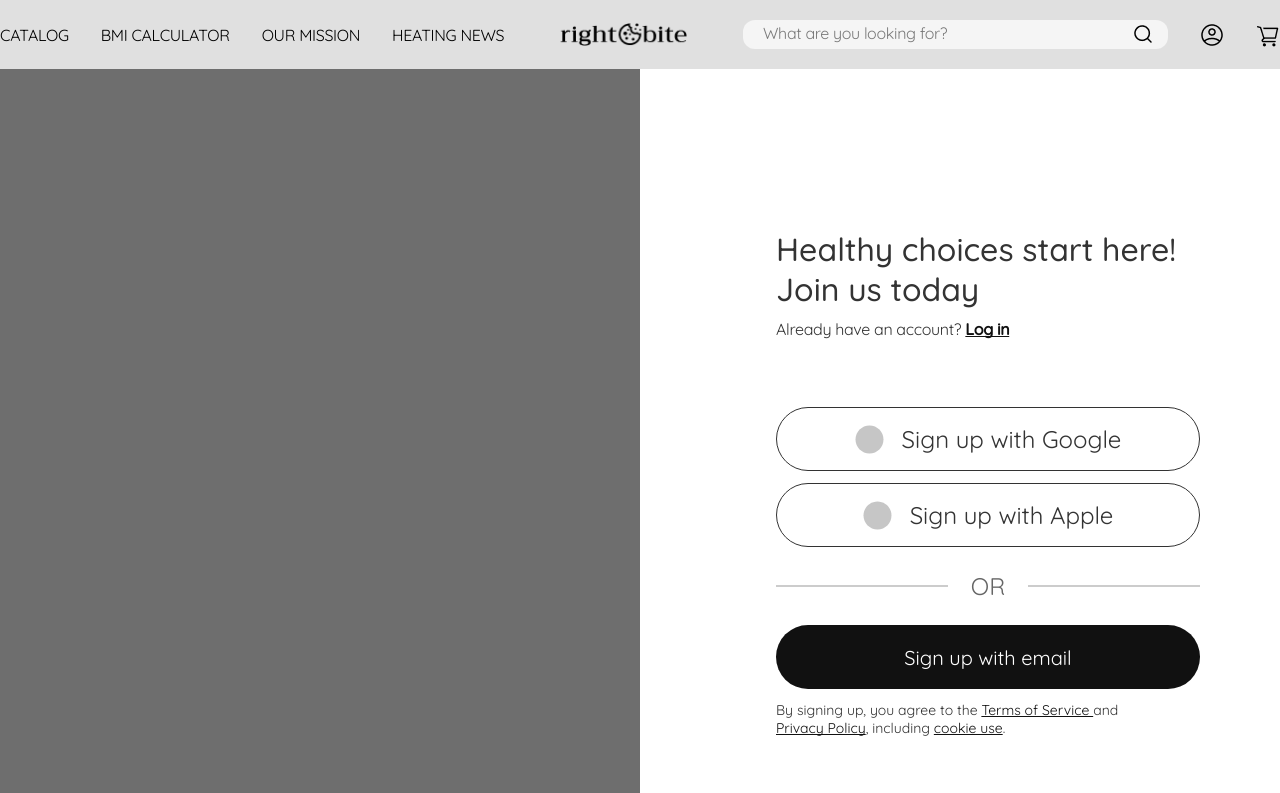
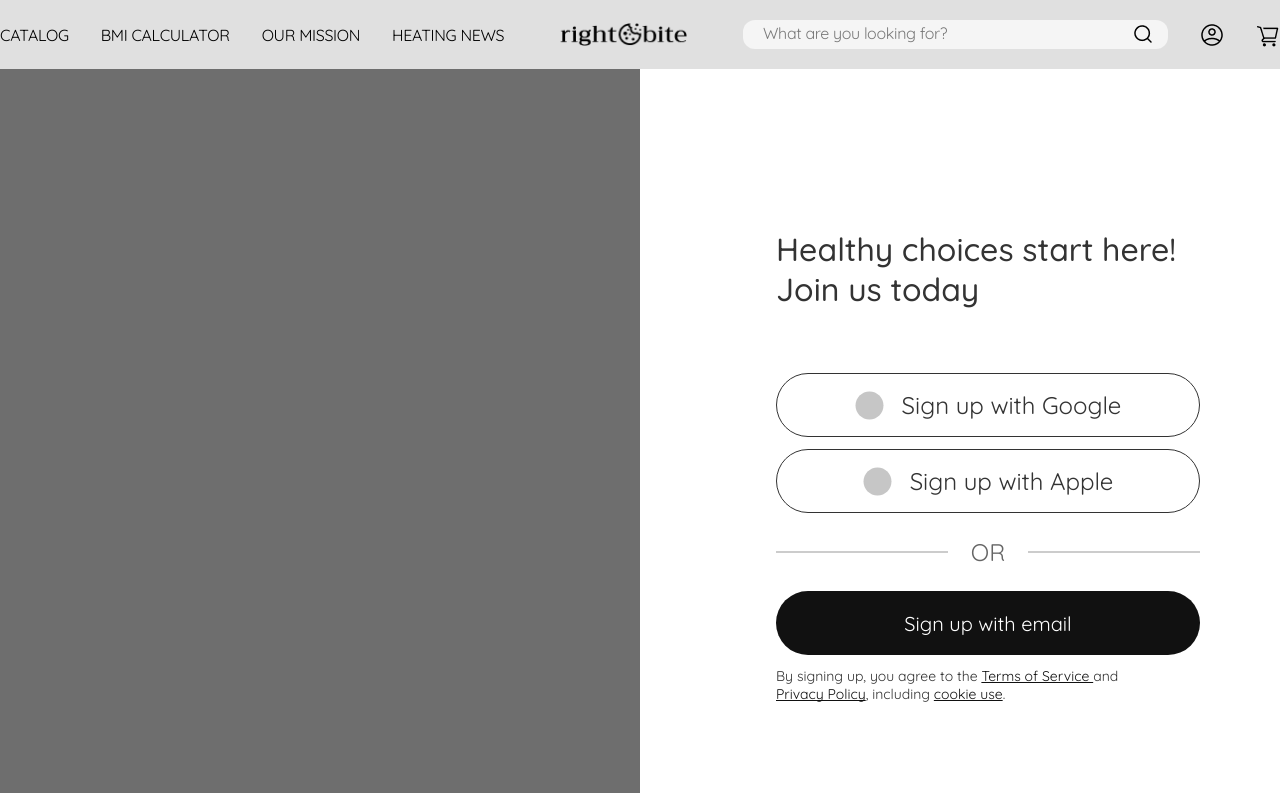
Before and after one commit to t3vel/online-store-frontend, a React (Vite) app: page /online-store-frontend/signup in a window 1280 px wide. Shown: the top 793 px of the page. Built offline with nearby package versions, Linux system fonts and the light colour scheme.

Commit message:
feat(ui): add footer to login/signup pages, adjust routing

```diff
--- a/src/components/FarmToHome/FarmToHome.jsx
+++ b/src/components/FarmToHome/FarmToHome.jsx
@@ -1,8 +1,8 @@
-import styles from "./FarmToHome.module.css";
-import picture from "./img/picture1.png";
-import search from "./img/search-icon.png";
-import filter from "./img/filter-icon.png";
-import sliders from "./img/sliders-icon.png";
+import styles from './FarmToHome.module.css';
+import picture from './img/picture1.png';
+// import search from './img/search-icon.png';
+// import filter from './img/filter-icon.png';
+// import sliders from './img/sliders-icon.png';
 
 export default function FarmToHome() {
   return (
@@ -12,7 +12,7 @@ export default function FarmToHome() {
           Fresh Organic Supply Direct From Farmer to Home
         </div>
         <div className={styles.nav}>
-          <div className={styles.left}>
+          {/* <div className={styles.left}>
             <button className={styles.navBtn}>
               <img src={search} /> Searh by keywords
             </button>
@@ -22,7 +22,7 @@ export default function FarmToHome() {
             <button className={styles.navBtn}>
               <img src={sliders} /> Sort by
             </button>
-          </div>
+          </div> */}
           <div className={styles.right}>
             <button className={styles.show}>Show More</button>
           </div>
--- a/src/components/FarmToHome/FarmToHome.module.css
+++ b/src/components/FarmToHome/FarmToHome.module.css
@@ -13,7 +13,7 @@
 
 .nav {
   display: flex;
-  justify-content: space-between;
+  justify-content: flex-end;
   align-items: center;
   margin: 42px 0 42px 0;
 }
--- a/src/pages/CreateAcc/CreateAcc.jsx
+++ b/src/pages/CreateAcc/CreateAcc.jsx
@@ -1,9 +1,10 @@
-import { useState } from "react";
-import { Link } from "react-router-dom";
-import Header from "../../components/Header/Header";
+import { useState } from 'react';
+import { Link } from 'react-router-dom';
+import Header from '../../components/Header/Header';
+import Footer from '../../components/Footer/Footer';
 
-import styles from "./CreateAcc.module.css";
-import staticEyeOffIcon from "./img/icon.png";
+import styles from './CreateAcc.module.css';
+import staticEyeOffIcon from './img/icon.png';
 
 export default function CreateAcc() {
   const [passwordShown, setPasswordShown] = useState(false);
@@ -24,9 +25,9 @@ export default function CreateAcc() {
                 <p className={styles.inntitle}>
                   Already have an ccount?
                   <Link to="/login" className={styles.link}>
-                    {" "}
+                    {' '}
                     Log in
-                  </Link>{" "}
+                  </Link>{' '}
                 </p>
               </div>
               <p className={styles.start}>
@@ -48,15 +49,15 @@ export default function CreateAcc() {
                   >
                     <img
                       src={staticEyeOffIcon}
-                      alt={passwordShown ? "Hide password" : "Show password"}
+                      alt={passwordShown ? 'Hide password' : 'Show password'}
                       className={styles.togglePasswordIcon}
                     />
-                    {passwordShown ? "Hide" : "Show"}{" "}
+                    {passwordShown ? 'Hide' : 'Show'}{' '}
                   </button>
                 </div>
                 <div className={styles.passwordInputWrapper}>
                   <input
-                    type={passwordShown ? "text" : "password"}
+                    type={passwordShown ? 'text' : 'password'}
                     className={styles.input}
                   />
                 </div>
@@ -75,15 +76,15 @@ export default function CreateAcc() {
                   >
                     <img
                       src={staticEyeOffIcon}
-                      alt={passwordShown ? "Hide password" : "Show password"}
+                      alt={passwordShown ? 'Hide password' : 'Show password'}
                       className={styles.togglePasswordIcon}
                     />
-                    {passwordShown ? "Hide" : "Show"}{" "}
+                    {passwordShown ? 'Hide' : 'Show'}{' '}
                   </button>
                 </div>
                 <div className={styles.passwordInputWrapper}>
                   <input
-                    type={passwordShown ? "text" : "password"}
+                    type={passwordShown ? 'text' : 'password'}
                     className={styles.input}
                   />
                 </div>
@@ -97,6 +98,7 @@ export default function CreateAcc() {
           </div>
         </div>
       </div>
+      <Footer />
     </>
   );
 }
--- a/src/pages/Login/Login.jsx
+++ b/src/pages/Login/Login.jsx
@@ -1,10 +1,12 @@
-import React, { useState } from "react";
-import Header from "../../components/Header/Header";
-import { Link } from "react-router-dom";
+import React, { useState } from 'react';
+import Header from '../../components/Header/Header';
+import Footer from '../../components/Footer/Footer';
 
-import styles from "./Login.module.css";
+import { Link } from 'react-router-dom';
 
-import staticEyeOffIcon from "./img/icon.png";
+import styles from './Login.module.css';
+
+import staticEyeOffIcon from './img/icon.png';
 
 export default function Login() {
   const [passwordShown, setPasswordShown] = useState(false);
@@ -25,12 +27,6 @@ export default function Login() {
                 Welcome back
                 <br /> Healthy choices start here!
               </h1>
-              <p className={styles.inntitle}>
-                Don’t have an account?{" "}
-                <Link to="/signup" className={styles.link}>
-                  Sign up
-                </Link>
-              </p>
             </div>
             <form className={styles.form}>
               <div className={styles.email}>
@@ -48,15 +44,15 @@ export default function Login() {
                   >
                     <img
                       src={staticEyeOffIcon}
-                      alt={passwordShown ? "Hide password" : "Show password"}
+                      alt={passwordShown ? 'Hide password' : 'Show password'}
                       className={styles.togglePasswordIcon}
                     />
-                    {passwordShown ? "Hide" : "Show"}{" "}
+                    {passwordShown ? 'Hide' : 'Show'}{' '}
                   </button>
                 </div>
                 <div className={styles.passwordInputWrapper}>
                   <input
-                    type={passwordShown ? "text" : "password"}
+                    type={passwordShown ? 'text' : 'password'}
                     className={styles.input}
                   />
                 </div>
@@ -67,14 +63,15 @@ export default function Login() {
             </form>
             <button className={styles.button}>Log in</button>
             <p className={styles.inntitle}>
-              Don’t have an account?{" "}
-              <Link to="/signup" className={styles.link}>
+              Don’t have an account?{' '}
+              <Link to="/createacc" className={styles.link}>
                 Sign up
               </Link>
             </p>
           </div>
         </div>
       </div>
+      <Footer />
     </>
   );
 }
--- a/src/pages/Login/Login.module.css
+++ b/src/pages/Login/Login.module.css
@@ -19,6 +19,7 @@
 .title {
   font-size: 32px;
   font-weight: 500;
+  margin-bottom: 60px;
 }
 
 .titleContainer {
@@ -26,12 +27,6 @@
   flex-direction: column;
   width: 401px;
   gap: 8px;
-}
-
-.inntitle {
-  font-size: 16px;
-  font-weight: 400;
-  color: #333333;
 }
 
 .block {
--- a/src/pages/Signup/Signup.jsx
+++ b/src/pages/Signup/Signup.jsx
@@ -1,4 +1,5 @@
 import Header from '../../components/Header/Header';
+import Footer from '../../components/Footer/Footer';
 import { Link } from 'react-router-dom';
 
 import styles from './Signup.module.css';
@@ -15,12 +16,6 @@ export default function Signup() {
               <br />
               Join us today
             </h1>
-            <p className={styles.subtitle}>
-              Already have an account?{' '}
-              <span>
-                <Link to="/login">Log in</Link>
-              </span>
-            </p>
 
             <form className={styles.form}>
               <button type="button" className={styles.socialBtn}>
@@ -80,6 +75,7 @@ export default function Signup() {
           </div>
         </div>
       </div>
+      <Footer />
     </>
   );
 }
--- a/src/pages/Signup/Signup.module.css
+++ b/src/pages/Signup/Signup.module.css
@@ -17,14 +17,7 @@
 .title {
   font-weight: 500;
   font-size: 32px;
-  margin-bottom: 10px;
-}
-
-.subtitle {
-  font-weight: 400;
-  font-size: 16px;
-  letter-spacing: -0.02em;
-  margin-bottom: 68px;
+  margin-bottom: 64px;
 }
 
 .subtitle span a {
@@ -38,7 +31,7 @@
   display: flex;
   flex-direction: column;
   gap: 12px;
-  margin-bottom: 80px;
+  margin-bottom: 88px;
 }
 
 .socialBtn {
```
